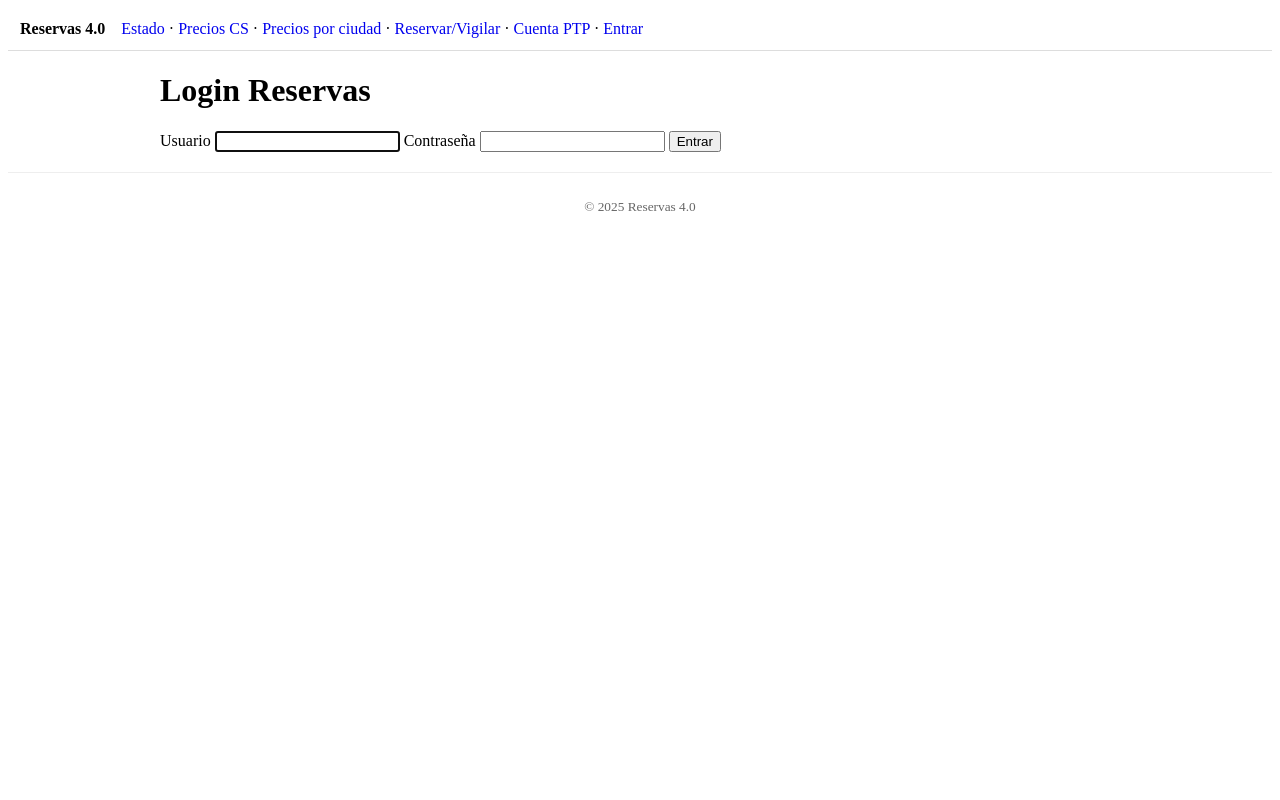
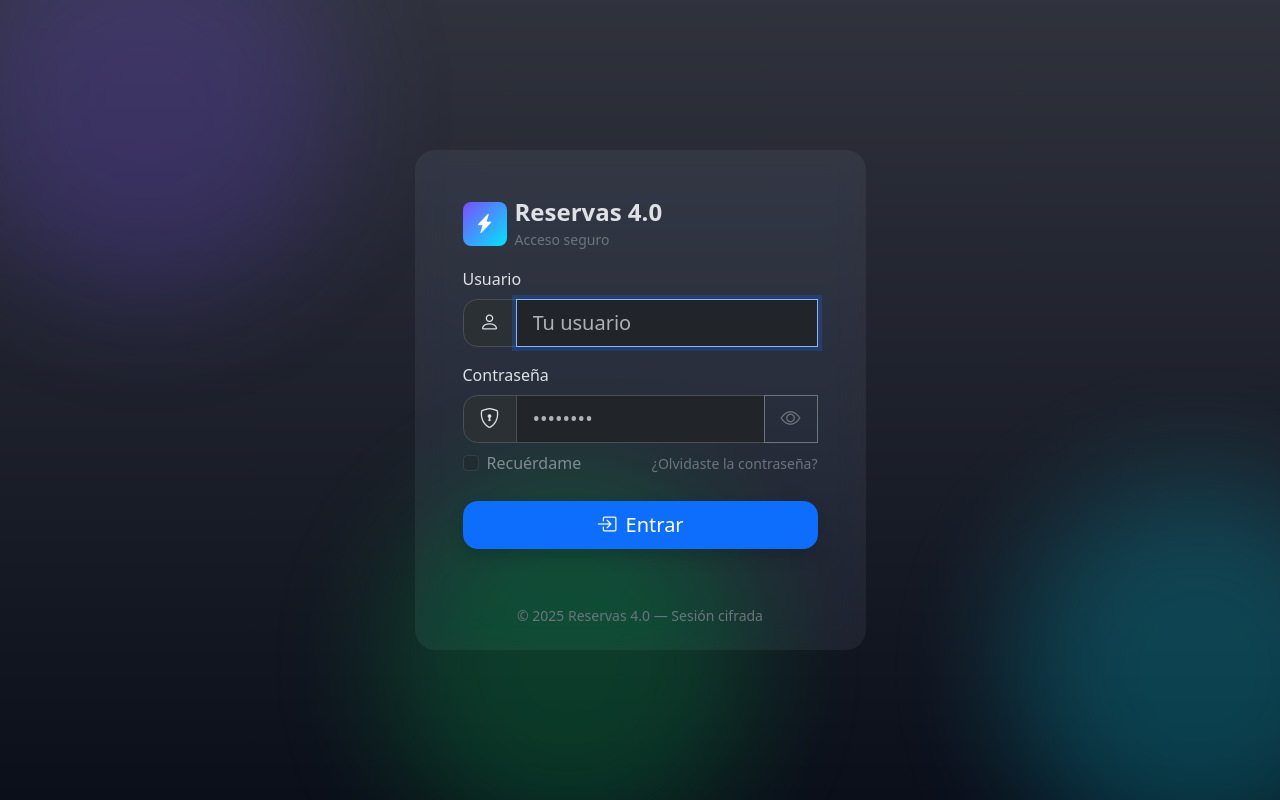
Before and after one commit to DremNox/reservas4, a Flask app: page /auth/login in a window 1280 px wide. Run offline with Flask 3, Linux system fonts and the light colour scheme; parts of the project's set-up code (start-up, migrations or seed data) failed here and were passed over.

Commit message:
Modernizacion html

```diff
--- /dev/null
+++ b/static/css/custom.css
@@ -0,0 +1,51 @@
+:root{
+  --glass-bg: rgba(255,255,255,0.06);
+  --glass-brd: rgba(255,255,255,0.18);
+  --blob-a: #7c4dff;
+  --blob-b: #00e5ff;
+  --blob-c: #00c853;
+}
+
+/* Fondo con gradiente suave */
+.bg-gradient{
+  background: radial-gradient(1200px 600px at 20% 10%, rgba(124,77,255,.25), transparent 60%),
+              radial-gradient(1000px 600px at 80% 80%, rgba(0,229,255,.20), transparent 60%),
+              radial-gradient(900px 500px at 0% 100%, rgba(0,200,83,.18), transparent 60%),
+              #0b0f1a;
+  position: relative;
+}
+
+/* blobs animados */
+.bg-blobs{position:fixed; inset:0; overflow:hidden; z-index:-1;}
+.bg-blobs span{
+  position:absolute; width:46vmin; height:46vmin; filter:blur(60px); opacity:.22; border-radius:50%;
+  animation: float 18s ease-in-out infinite;
+}
+.bg-blobs span:nth-child(1){left:-8vmin; top:-8vmin; background:var(--blob-a);}
+.bg-blobs span:nth-child(2){right:-10vmin; bottom:-8vmin; background:var(--blob-b); animation-delay: -6s;}
+.bg-blobs span:nth-child(3){left:30%; top:60%; background:var(--blob-c); animation-delay: -12s;}
+@keyframes float{
+  0%,100%{transform:translate3d(0,0,0) scale(1)}
+  50%{transform:translate3d(2rem,-1rem,0) scale(1.05)}
+}
+
+/* Tarjeta de vidrio */
+.card-glass{
+  background: var(--glass-bg);
+  backdrop-filter: blur(14px) saturate(140%);
+  -webkit-backdrop-filter: blur(14px) saturate(140%);
+  border: 1px solid var(--glass-brd);
+  border-radius: 1.25rem;
+}
+
+.brand-icon{
+  width: 44px; height: 44px;
+  background: linear-gradient(135deg, var(--blob-a), var(--blob-b));
+  color: #fff; font-size: 1.2rem;
+}
+
+/* Mejoras de controles grandes */
+.input-group-lg>.form-control, .input-group-lg>.input-group-text, .input-group-lg>.btn{
+  border-radius: .9rem;
+}
+.btn-lg{ border-radius: .9rem; }
--- a/templates/auth/login.html
+++ b/templates/auth/login.html
@@ -1,11 +1,85 @@
 {% extends "base.html" %}
 {% block content %}
-<h1>Login Reservas</h1>
-<form method="post" action="{{ url_for('auth.login_post') }}">
-  <label>Usuario</label>
-  <input name="username" required autofocus />
-  <label>Contraseña</label>
-  <input name="password" type="password" required />
-  <button type="submit">Entrar</button>
-</form>
+<section class="row justify-content-center">
+  <div class="col-12 col-sm-10 col-md-7 col-lg-5">
+    <div class="card card-glass shadow-xl border-0 overflow-hidden">
+      <div class="card-body p-4 p-md-5">
+        <div class="d-flex align-items-center gap-2 mb-3">
+          <div class="brand-icon rounded-3 d-inline-flex align-items-center justify-content-center">
+            <i class="bi bi-lightning-charge-fill"></i>
+          </div>
+          <div>
+            <h1 class="h4 mb-0 fw-semibold">Reservas 4.0</h1>
+            <small class="text-secondary">Acceso seguro</small>
+          </div>
+        </div>
+
+        <form method="post" action="{{ url_for('auth.login_post') }}" class="needs-validation" novalidate>
+          <div class="mb-3">
+            <label for="username" class="form-label">Usuario</label>
+            <div class="input-group input-group-lg">
+              <span class="input-group-text"><i class="bi bi-person"></i></span>
+              <input id="username" name="username" class="form-control"
+                     placeholder="Tu usuario" required autofocus>
+              <div class="invalid-feedback">Introduce tu usuario.</div>
+            </div>
+          </div>
+
+          <div class="mb-2">
+            <label for="password" class="form-label">Contraseña</label>
+            <div class="input-group input-group-lg">
+              <span class="input-group-text"><i class="bi bi-shield-lock"></i></span>
+              <input id="password" name="password" type="password" class="form-control"
+                     placeholder="••••••••" required>
+              <button class="btn btn-outline-secondary" type="button" id="btnTogglePwd" aria-label="Mostrar u ocultar contraseña">
+                <i class="bi bi-eye"></i>
+              </button>
+              <div class="invalid-feedback">Introduce tu contraseña.</div>
+            </div>
+          </div>
+
+          <div class="d-flex justify-content-between align-items-center mb-4">
+            <div class="form-check">
+              <input class="form-check-input" type="checkbox" value="" id="remember" disabled>
+              <label class="form-check-label" for="remember">Recuérdame</label>
+            </div>
+            <!-- Enlace a recuperar cuando lo implementes -->
+            <a class="small link-secondary text-decoration-none" href="#" tabindex="-1">¿Olvidaste la contraseña?</a>
+          </div>
+
+          <div class="d-grid">
+            <button class="btn btn-primary btn-lg shadow" type="submit">
+              <i class="bi bi-box-arrow-in-right me-1"></i> Entrar
+            </button>
+          </div>
+        </form>
+      </div>
+
+      <div class="card-footer bg-transparent border-0 px-5 pb-4">
+        <p class="mb-0 small text-secondary text-center">
+          © {{  (now().year if now else 2025)  }} Reservas 4.0 — Sesión cifrada
+        </p>
+      </div>
+    </div>
+  </div>
+</section>
+
+<script>
+  // Validación Bootstrap
+  (() => {
+    const form = document.querySelector('.needs-validation');
+    form.addEventListener('submit', e => {
+      if (!form.checkValidity()) { e.preventDefault(); e.stopPropagation(); }
+      form.classList.add('was-validated');
+    }, false);
+  })();
+  // Mostrar/Ocultar contraseña
+  document.getElementById('btnTogglePwd')?.addEventListener('click', () => {
+    const i = document.getElementById('password');
+    const btn = document.getElementById('btnTogglePwd').querySelector('i');
+    i.type = i.type === 'password' ? 'text' : 'password';
+    btn.classList.toggle('bi-eye');
+    btn.classList.toggle('bi-eye-slash');
+  });
+</script>
 {% endblock %}
--- a/templates/base.html
+++ b/templates/base.html
@@ -1,43 +1,46 @@
 <!doctype html>
-<html lang="es">
+<html lang="es" data-bs-theme="dark">
 <head>
   <meta charset="utf-8" />
   <meta name="viewport" content="width=device-width,initial-scale=1" />
-  <title>{% block title %}Reservas 4.0{% endblock %}</title>
-  <link rel="stylesheet" href="{{ url_for('static', filename='app.css') }}">
+  <title>{{ titulo or "Reservas 4.0" }}</title>
+
+  <!-- Bootstrap 5.3 -->
+  <link href="https://cdn.jsdelivr.net/npm/bootstrap@5.3.3/dist/css/bootstrap.min.css" rel="stylesheet">
+  <!-- Icons -->
+  <link href="https://cdn.jsdelivr.net/npm/bootstrap-icons@1.11.3/font/bootstrap-icons.css" rel="stylesheet">
+  <!-- Custom -->
+  <link href="{{ url_for('static', filename='css/custom.css') }}" rel="stylesheet">
 </head>
-<body>
-  <header style="padding:12px;border-bottom:1px solid #ddd;">
-    <strong>Reservas 4.0</strong>
-    <nav style="margin-left:12px;display:inline-block;">
-      <a href="{{ url_for('dash.estado') }}">Estado</a> ·
-      <a href="{{ url_for('dash.precios_cs') }}">Precios CS</a> ·
-      <a href="{{ url_for('dash.precios_ciudad') }}">Precios por ciudad</a> ·
-      <a href="{{ url_for('resv.reservar_get') }}">Reservar/Vigilar</a> ·
-      <a href="{{ url_for('ptp.ptp_get') }}">Cuenta PTP</a> ·
-      {% if session.get('uid') %}
-        <a href="{{ url_for('auth.logout') }}">Salir ({{ session.get('uname') }})</a>
-      {% else %}
-        <a href="{{ url_for('auth.login_get') }}">Entrar</a>
-      {% endif %}
-    </nav>
-  </header>
+<body class="bg-gradient">
+  <!-- Fondo decorativo -->
+  <div class="bg-blobs" aria-hidden="true">
+    <span></span><span></span><span></span>
+  </div>
 
-  <main style="max-width:960px;margin:20px auto;padding:0 16px;">
-    {% with msgs = get_flashed_messages(with_categories=true) %}
-      {% if msgs %}
-        <ul>
-          {% for cat, m in msgs %}
-            <li><small>[{{cat}}]</small> {{ m }}</li>
-          {% endfor %}
-        </ul>
-      {% endif %}
-    {% endwith %}
-    {% block content %}{% endblock %}
+  <!-- Contenido -->
+  <main class="min-vh-100 d-flex align-items-center justify-content-center py-4">
+    <div class="container">
+      {% with messages = get_flashed_messages(with_categories=true) %}
+        {% if messages %}
+          <div class="flash-stack position-fixed top-0 start-50 translate-middle-x p-3" style="z-index:1080;">
+            {% for category, message in messages %}
+              <div class="alert alert-{{ 'danger' if category=='error' else category }} shadow-sm mb-2" role="alert">
+                {{ message }}
+              </div>
+            {% endfor %}
+          </div>
+        {% endif %}
+      {% endwith %}
+      {% block content %}{% endblock %}
+    </div>
   </main>
 
-  <footer style="text-align:center;color:#666;padding:24px 0;border-top:1px solid #eee;">
-    <small>© {{ 2025 }} Reservas 4.0</small>
-  </footer>
+  <script src="https://cdn.jsdelivr.net/npm/bootstrap@5.3.3/dist/js/bootstrap.bundle.min.js"></script>
+  <script>
+    // Auto-ocultar flashes
+    setTimeout(() => document.querySelectorAll('.flash-stack .alert')
+      .forEach(a => new bootstrap.Alert(a).close()), 3500);
+  </script>
 </body>
 </html>
```
